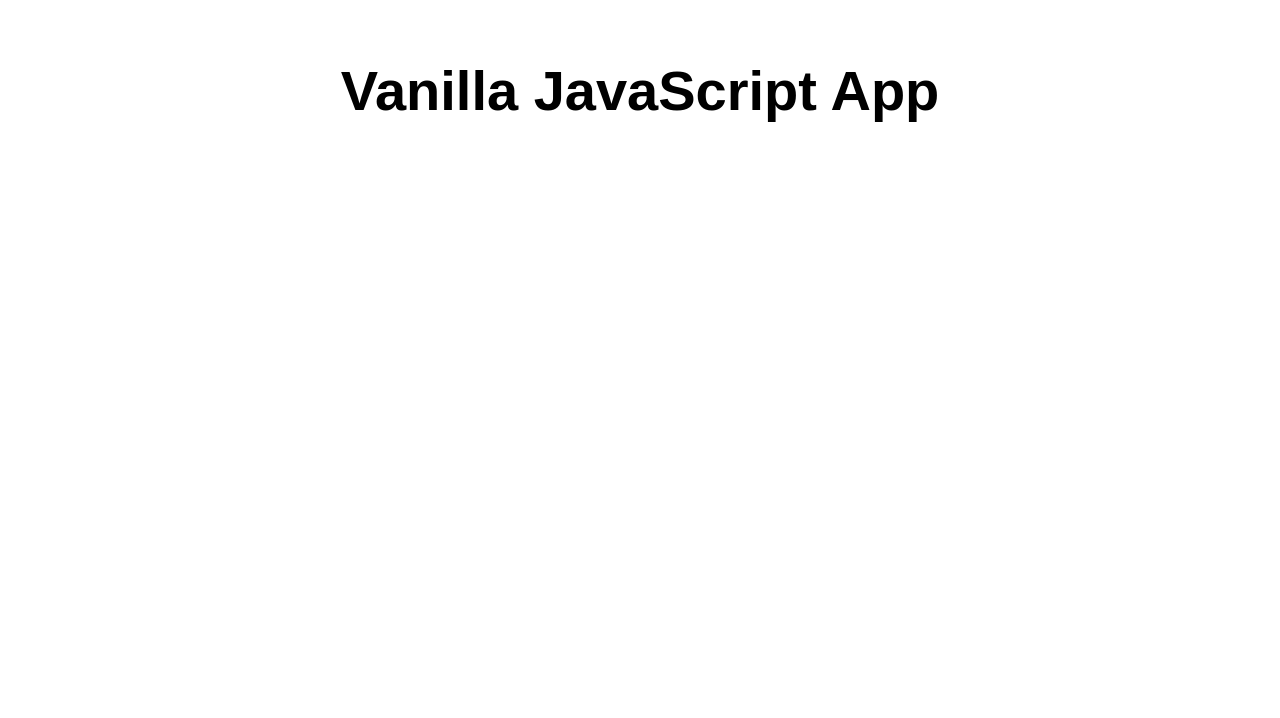
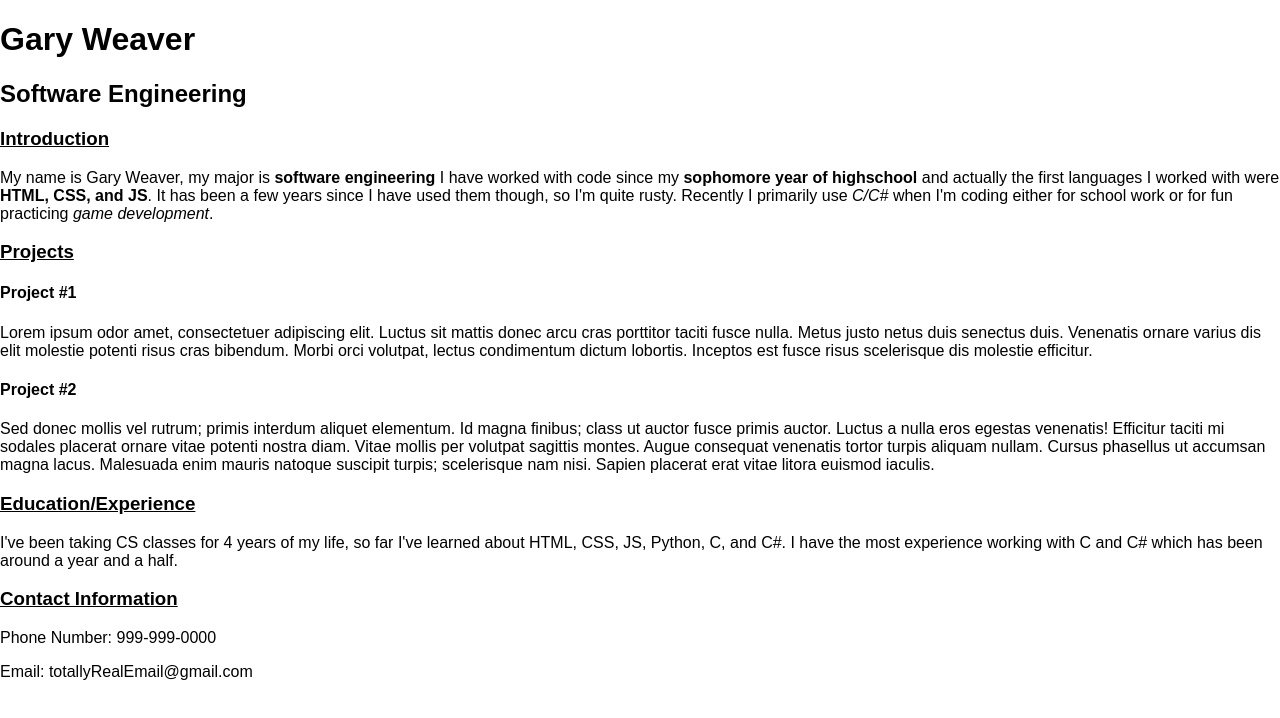
Before and after one commit to GaryWeaver/Homework1, a website: page src/index.html in a window 1280 px wide. Drawn offline with Linux system fonts and the light colour scheme.

Commit message:
Update index.html

```diff
--- a/src/index.html
+++ b/src/index.html
@@ -5,13 +5,50 @@
   <meta charset="UTF-8">
   <meta name="viewport" content="width=device-width, initial-scale=1.0">
   <link rel="stylesheet" href="styles.css">
-  <title>Vanilla JavaScript App</title>
+  <title>Homework 1</title>
 </head>
 
-<body>
-  <main>
-    <h1>Vanilla JavaScript App</h1>
-  </main>
-</body>
+    <body>
+        <h1>Gary Weaver</h1>
+        <h2>Software Engineering</h2>
+
+        <h3><u>Introduction</u></h3>
+        <p>
+            My name is Gary Weaver, my major is <b>software engineering</b>
+            I have worked with code since my <b>sophomore year of highschool</b> and
+            actually the first languages I worked with were <b>HTML, CSS, and JS</b>.
+            It has been a few years since I have used them though, so I'm quite
+            rusty. Recently I primarily use <i>C/C#</i> when I'm coding either for school
+            work or for fun practicing <i>game development</i>.
+        </p>
+
+        <h3><u>Projects</u></h3>
+        <h4>Project #1</h4>
+        <p>Lorem ipsum odor amet, consectetuer adipiscing elit. Luctus sit mattis donec arcu
+            cras porttitor taciti fusce nulla. Metus justo netus duis senectus duis. Venenatis
+            ornare varius dis elit molestie potenti risus cras bibendum. Morbi orci volutpat,
+            lectus condimentum dictum lobortis. Inceptos est fusce risus scelerisque dis molestie
+            efficitur.</p>
+        <h4>Project #2</h4>
+        <p>Sed donec mollis vel rutrum; primis interdum aliquet elementum. Id magna finibus; class
+            ut auctor fusce primis auctor. Luctus a nulla eros egestas venenatis! Efficitur taciti
+            mi sodales placerat ornare vitae potenti nostra diam. Vitae mollis per volutpat
+            sagittis montes. Augue consequat venenatis tortor turpis aliquam nullam. Cursus
+            phasellus ut accumsan magna lacus. Malesuada enim mauris natoque suscipit turpis;
+            scelerisque nam nisi. Sapien placerat erat vitae litora euismod iaculis.</p>
+
+        <h3><u>Education/Experience</u></h3>
+        <p>
+            I've been taking CS classes for 4 years of my life,
+            so far I've learned about HTML, CSS, JS, Python, C,
+            and C#. I have the most experience working with C and
+            C# which has been around a year and a half.
+        </p>
+
+        <h3><u>Contact Information</u></h3>
+        <p>Phone Number: 999-999-0000</p>
+    </hr>
+        <p>Email: totallyRealEmail@gmail.com</p>
+    </body>
 
 </html>
```
